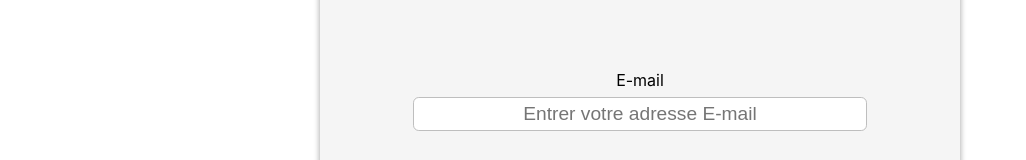
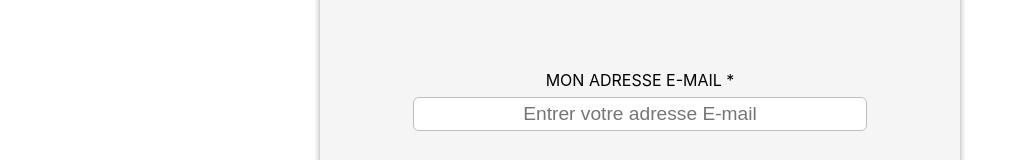
Before and after one commit to Magikmagnum/web-app, a React (Create React App) app: page /register in a window 1280 px wide. Shown: the part 435-595 px from the top of the page, without its empty margins (0-1026 px from the left). Built offline with nearby package versions, Linux system fonts and the light colour scheme.

Commit message:
update EmailInput component label

```diff
--- a/src/components/EmailInput/EmailInput.tsx
+++ b/src/components/EmailInput/EmailInput.tsx
@@ -31,7 +31,7 @@ const EmailInput: React.FunctionComponent<IEmailInputProps> = (props) => {
         <>
             <label
             htmlFor="email"
-            >E-mail
+            >MON ADRESSE E-MAIL *
             </label>
             <input
             type="email"
```
